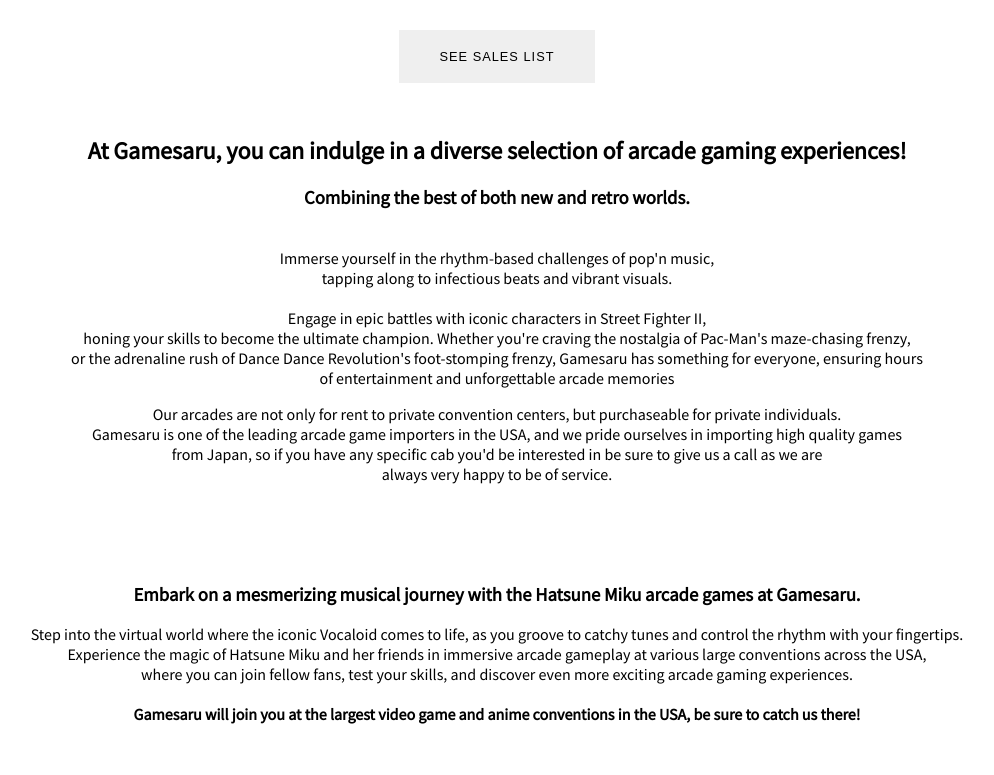
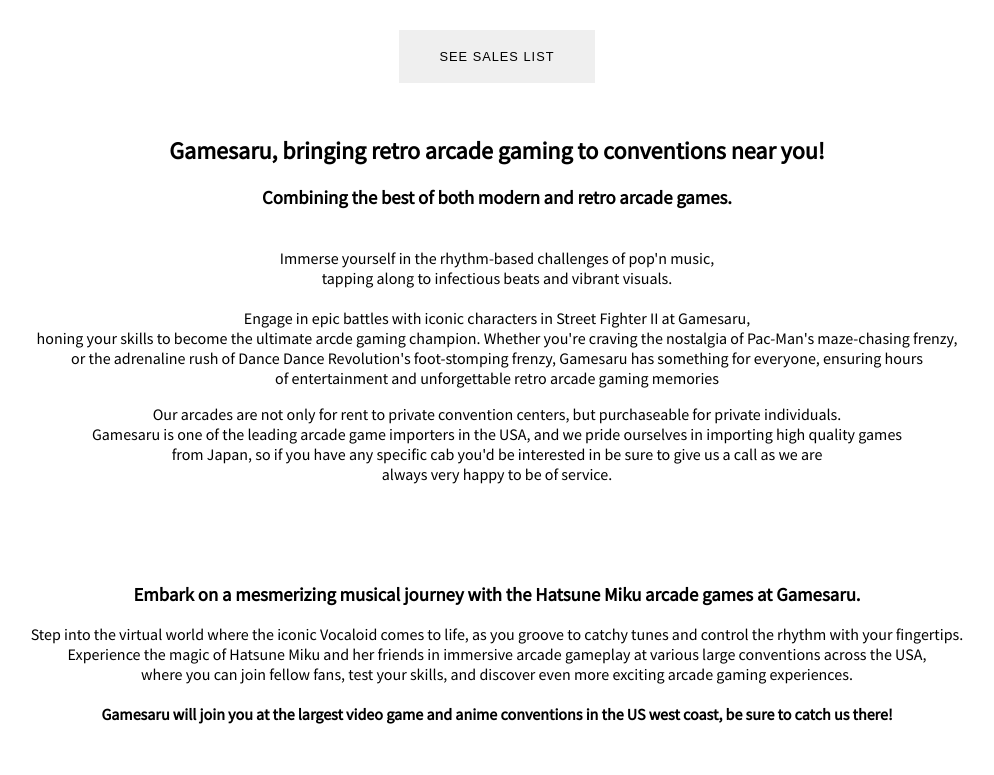
Before and after one commit to Kwshro/EAMV-exam-2023, a plain HTML site: page Games.html in a window 1280 px wide. Shown: the part 779-1554 px from the top of the page, without its empty margins (143-1137 px from the left). Drawn offline with nearby package versions, Linux system fonts and the light colour scheme.

Commit message:
SEO + kommentarer i js

```diff
--- a/Games.html
+++ b/Games.html
@@ -5,14 +5,13 @@
     <meta http-equiv="X-UA-Compatible" content="IE=edge" />
 
     <!-- meta tags here-->
-    <title>Gamesaru</title>
+    <title>Gamesaru retro arcade games</title>
     <meta
       name="author"
       content="Patrick S, - EAMV 2023"
     />
-    <meta name="description" content="Leading arcade game importer Gamesaru"/>
+    <meta name="description" content="See our list of classic and retro arcade games for sale and ready to be shipped near you. NA Gamesaru is available at multiple conventions in California 2023. "/>
 
-    <meta name="keywords" content=" " />
     <meta name="”robots”" content="nofollow" />
 
     <meta name="viewport" content="width=device-width, initial-scale=1" />
@@ -100,18 +99,18 @@
          </form>
   </div>
        <div class="gamesText">
-      <h2 >At Gamesaru, you can indulge in a diverse selection of arcade gaming experiences!</h2>
-      <h3>Combining the best of both new and retro worlds.</h3>
+      <h2 >Gamesaru, bringing retro arcade gaming to conventions near you!</h2>
+      <h3>Combining the best of both modern and retro arcade games.</h3>
 
          <br>
          Immerse yourself in the rhythm-based challenges of pop'n music, <br>
           tapping along to infectious beats and vibrant visuals.
           <br>
           <br>
-          Engage in epic battles with iconic characters in Street Fighter II, <br>
-           honing your skills to become the ultimate champion. Whether you're craving the nostalgia of Pac-Man's maze-chasing frenzy, <br>
+          Engage in epic battles with iconic characters in Street Fighter II at Gamesaru, <br>
+           honing your skills to become the ultimate arcde gaming champion. Whether you're craving the nostalgia of Pac-Man's maze-chasing frenzy, <br>
             or the adrenaline rush of Dance Dance Revolution's foot-stomping frenzy, Gamesaru has something for everyone, ensuring hours <br>
-            of entertainment and unforgettable arcade memories</p>
+            of entertainment and unforgettable retro arcade gaming memories</p>
 
             <p>
                Our arcades are not only for rent to private convention centers, but purchaseable for private individuals. <br>
@@ -127,7 +126,7 @@
             Experience the magic of Hatsune Miku and her friends in immersive arcade gameplay at various large conventions across the USA, <br>
              where you can join fellow fans, test your skills, and discover even more exciting arcade gaming experiences. <br>
              <br>
-              <b>Gamesaru will join you at the largest video game and anime conventions in the USA, be sure to catch us there!</b>
+              <b>Gamesaru will join you at the largest video game and anime conventions in the US west coast, be sure to catch us there!</b>
             </p>
          </div>
    </div>
--- a/menu.js
+++ b/menu.js
@@ -1,6 +1,10 @@
+/* vælg selectors via query selector og const i variabler */
+
 const hamburger = document.querySelector(".hamburger");
 const navMenu = document.querySelector(".menuContainer");
 const hideMenu = document.querySelector("main");
+
+/* sæt eventlistener på hamburger variabel og når den bliver klikket på sæt de 3 variabler til at toggle active */
 
 hamburger.addEventListener("click", () => {
   hamburger.classList.toggle("active");
@@ -8,6 +12,8 @@ hamburger.addEventListener("click", () => {
   hideMenu.classList.toggle("active");
 })
 
+/* check om .nav-link er active, hvis den er: fjern active toggle der får menuen til at forsvinde */
+
 document.querySelectorAll(".nav-link").forEach(n => n.addEventListener("click", () => {
   hamburger.classList.remove("active");
   navMenu.classList.remove("active");
--- a/style.css
+++ b/style.css
@@ -52,6 +52,7 @@ li{
 
 
 /* specifikke styles */
+/* index */
 
 .headerContainer {
   display: grid;
@@ -103,6 +104,8 @@ li{
 .hideMenu.active {
   display: none;
 }
+
+/* mindre skærme */
 
 @media(max-width:1024px){
 
@@ -182,6 +185,7 @@ li{
 }
   }
 
+/* footer */
 
   .footerContainer {
     display: grid;
@@ -220,6 +224,8 @@ li{
  .footerContentMain > .footerBold {
 font-weight: bold;
  }
+
+ /* index hovedcontent */
 
  .heroContent {
 height: 70vh;
```
Also changed, not shown: AboutUs.html (+2 -3 lines), Contact.html (+2 -3 lines), Events.html (+2 -3 lines), Locations.html (+2 -3 lines), gallery.js (+11 -1 lines), index.html (+2 -3 lines).
